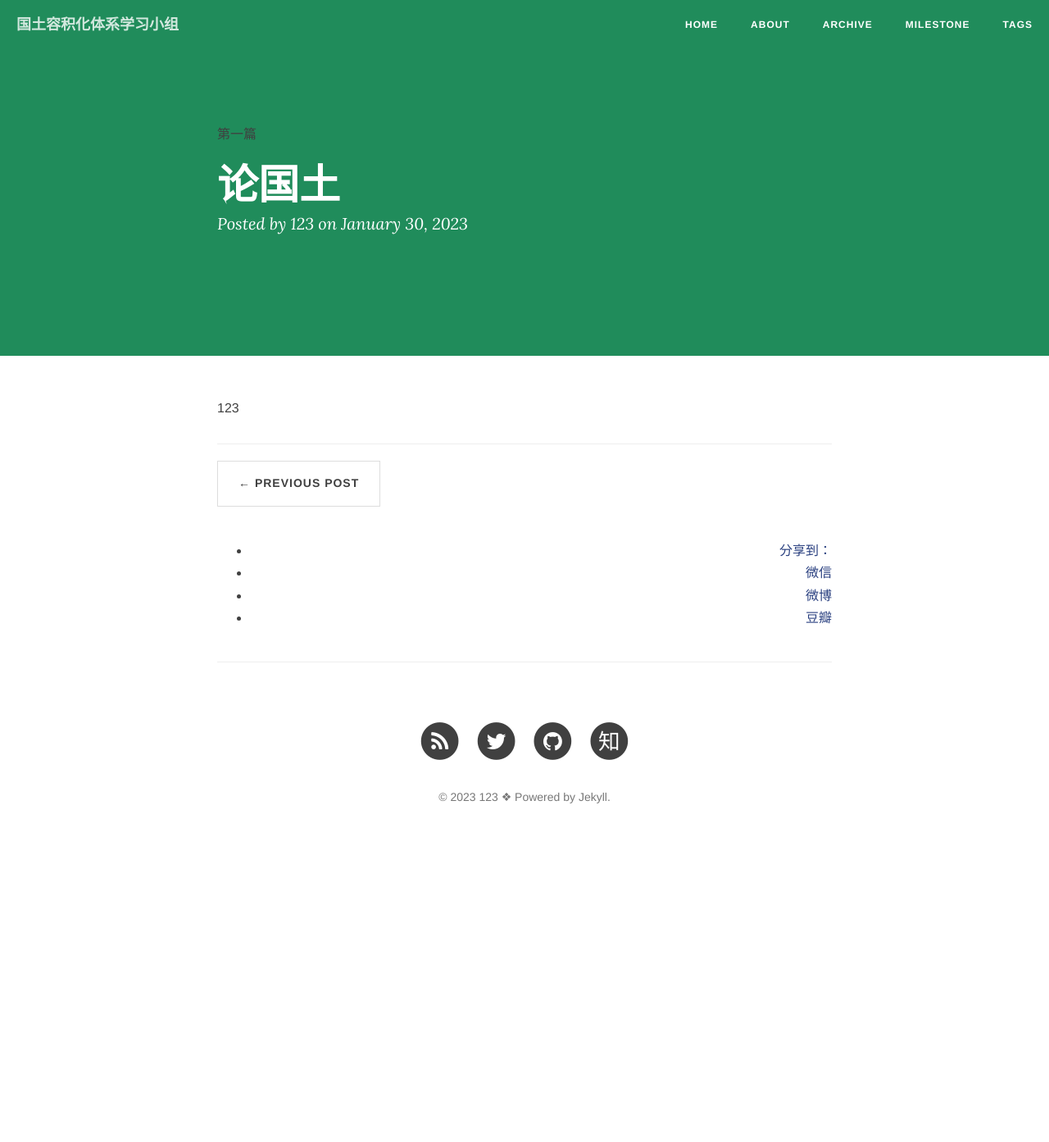
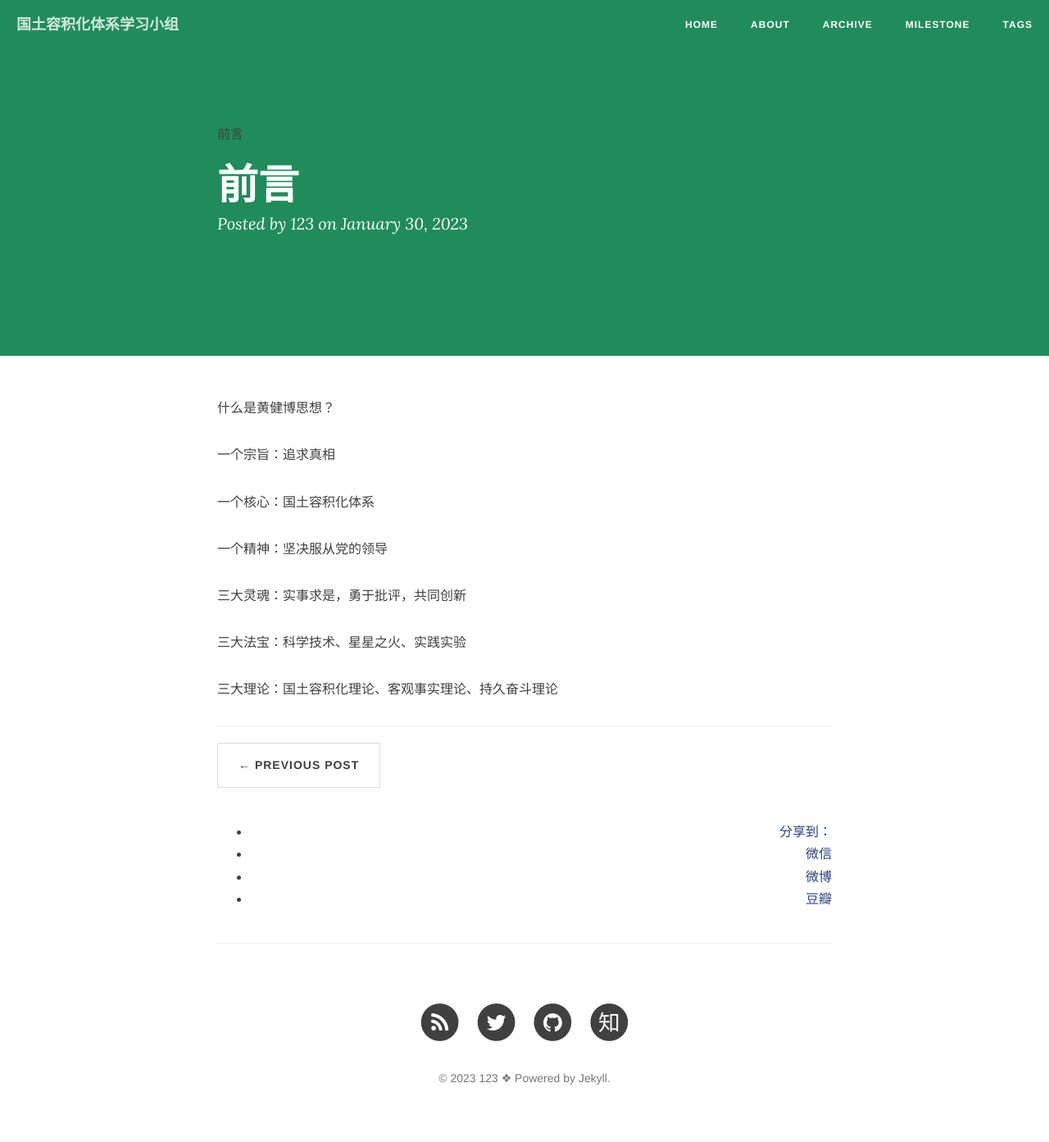
Before and after one commit to ovule-seed/ovule-seed.github.io, a Jekyll site: the page built from _posts/2023-1-30-1st.md, in a window 1280 px wide. Shown: the whole page at 82% size. Built offline with Jekyll 4.4.1, drawn with Linux system fonts in a browser that asks for light colours; nearby versions of some CDN libraries; comment, search, counter and statistics services are not loaded; before the commit the page ends 1050 px from its top, so only the background shows below that.

Commit message:
Update 2023-1-30-1st.md

```diff
--- a/_posts/2023-1-30-1st.md
+++ b/_posts/2023-1-30-1st.md
@@ -1,9 +1,22 @@
 ---
 layout: post
-title: 论国土
+title: 前言
 date: 2023-1-30
 categories: blog
-tags: [第一篇]
-description:
+tags: [前言]
+description: 梦开始的地方
 ---
-123
+
+什么是黄健博思想？
+
+一个宗旨：追求真相
+
+一个核心：国土容积化体系
+
+一个精神：坚决服从党的领导
+
+三大灵魂：实事求是，勇于批评，共同创新
+
+三大法宝：科学技术、星星之火、实践实验
+
+三大理论：国土容积化理论、客观事实理论、持久奋斗理论
```
